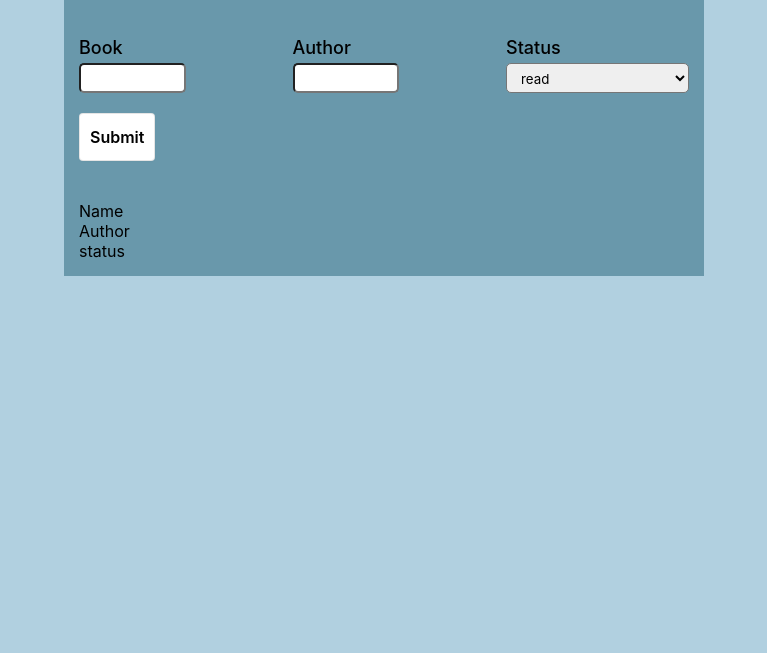
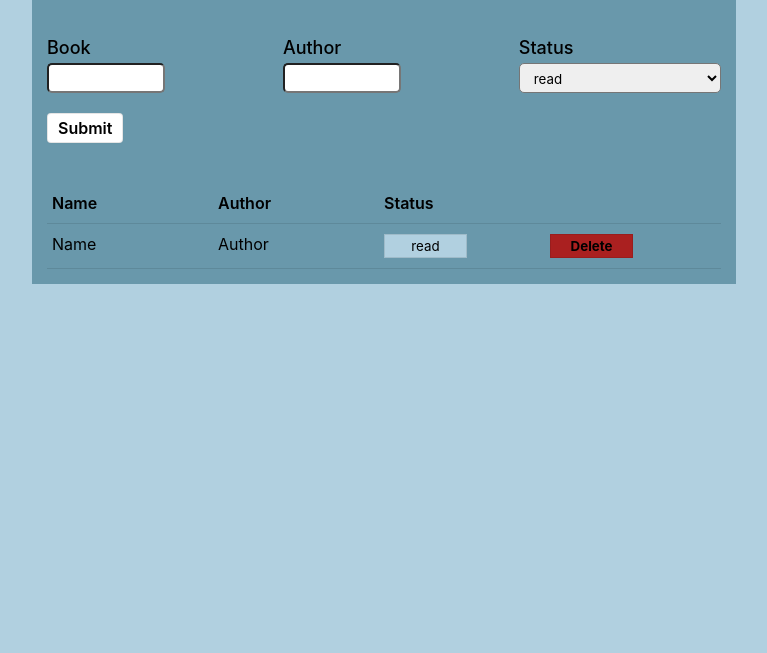
Before and after one commit to ufuksaylan/library, a plain HTML site: page index.html in a window 1280 px wide. Shown: the part 147-800 px from the top of the page, without its empty margins (256-1023 px from the left). Drawn offline with Linux system fonts and the light colour scheme.

Commit message:
add the bookshelve

```diff
--- a/index.html
+++ b/index.html
@@ -40,9 +40,19 @@
   </form>
 
   <div class="books">
-    <p>Name</p>
-    <p>Author</p>
-    <p>status</p>
+    <div class="book-element book-head" id="first-element">
+      <p>Name</p>
+      <p>Author</p>
+      <p>Status</p>
+
+    </div>
+    <div class="book-element">
+      <p>Name</p>
+      <p>Author</p>
+      <button>read</button>
+      <button id="delete">Delete</button>
+    </div>
+
   </div>
 </body>
 </html>
--- a/styles.css
+++ b/styles.css
@@ -22,7 +22,7 @@ html {
 body {
   background: var(--clr-light);
   margin: 0 auto;
-  width: 50vw;
+  width: 55vw;
   /* border: 10px solid red; */
   display: flex;
   flex-direction: column;
@@ -79,8 +79,8 @@ body {
 
 
 
-/* CSS */
-button {
+
+.book-form button {
   align-items: center;
   background-color: #FFFFFF;
   border: 1px solid rgba(0, 0, 0, 0.1);
@@ -92,8 +92,28 @@ button {
   font-weight: 600;
   line-height: 1;
   margin: 0;
-  min-height: 3rem;
   padding: 6px 10px;
   margin-top: 10px;
+}
+.book-element.book-head{
+  font-weight: 600;
+}
+.book-element {
+  display: grid;
+  grid-template-columns: repeat(4, 1fr);
+  border-bottom: 1px solid rgb(0, 0, 0, 0.1);
+  padding: 10px 5px;
+}
+
+.book-element button{
+  padding: 3px;
+  width: 50%;
+  border: 1px solid rgba(0, 0, 0, 0.1);
+  background-color: var(--clr-lighter);
 
 }
+#delete {
+  background-color: rgb(170, 32, 32);
+  font-weight: bold;
+
+}
```
